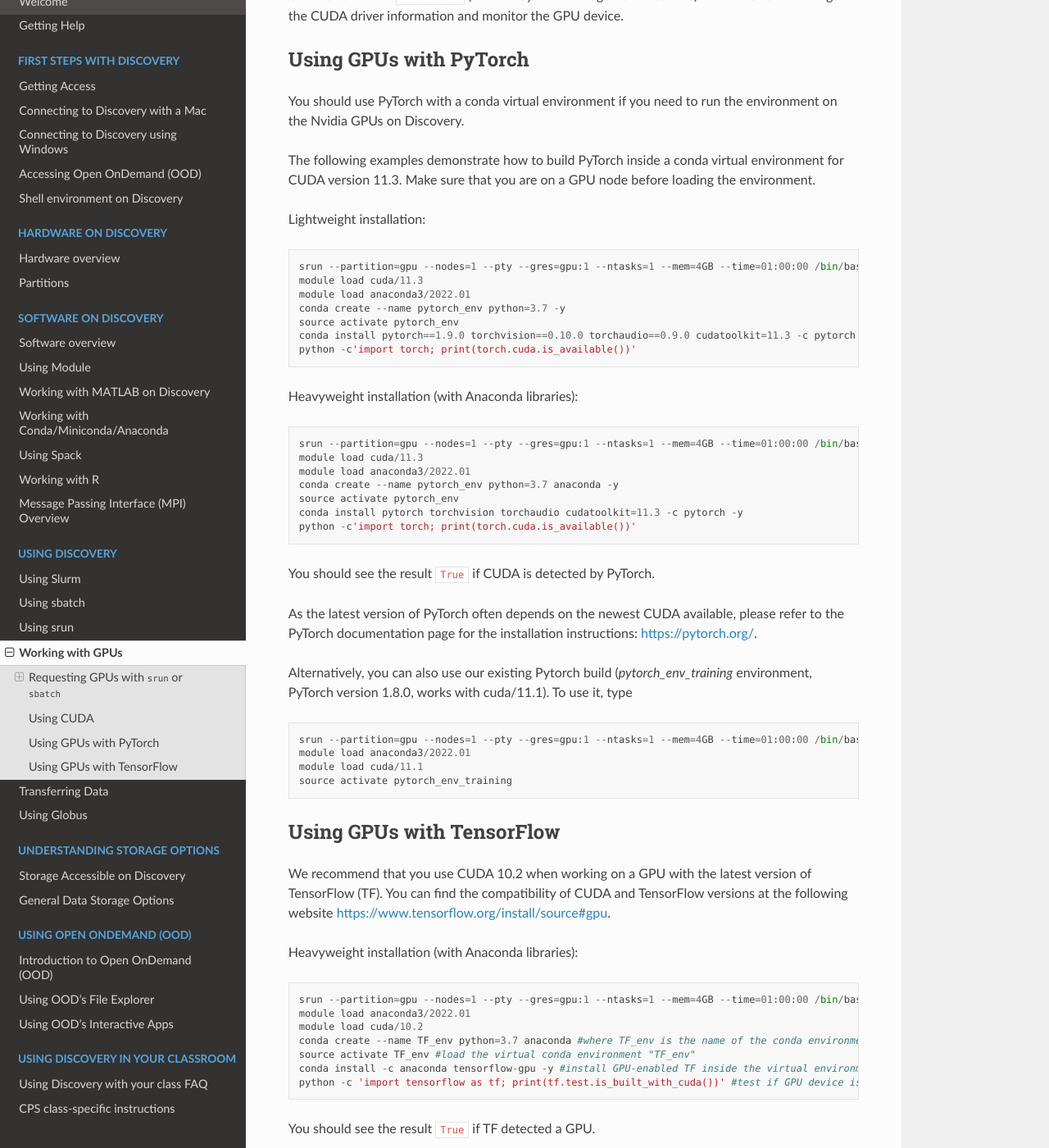
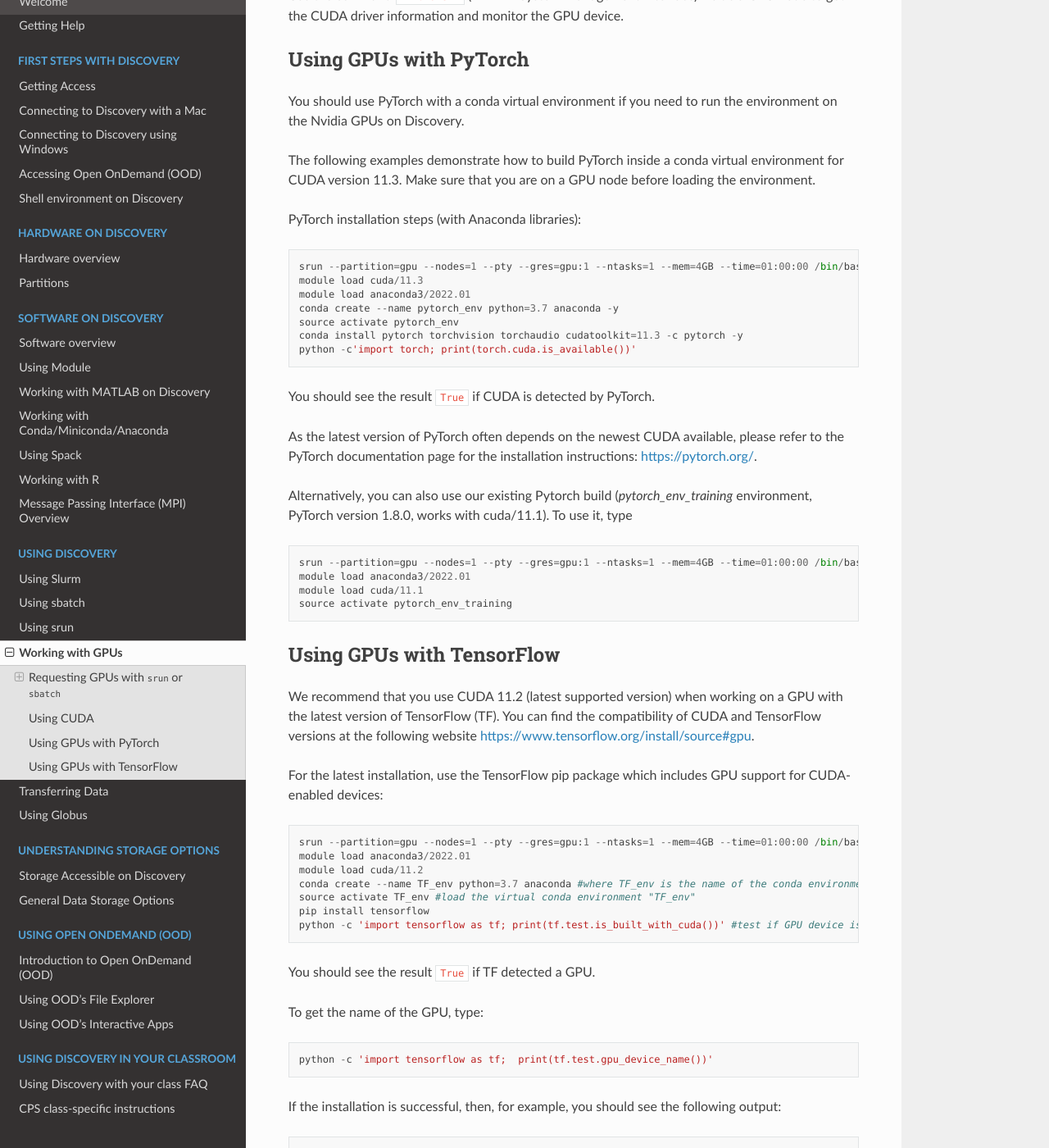
Before and after one commit to northeastern-rc/rc-public-documentation, a Sphinx documentation site: the page built from docs/source/using-discovery/workingwithgpu.rst, in a window 1280 px wide and 1400 px high, scrolled down 2496 px. Shown: the whole window at 82% size. Built offline with Sphinx 7.4.7 and the Read the Docs theme 2.0.0, drawn with Linux system fonts in a browser that asks for light colours; some of the changed text lies outside the part shown.

Commit message:
applied typo fixes

```diff
--- a/docs/source/hardware/partitions.rst
+++ b/docs/source/hardware/partitions.rst
@@ -25,7 +25,7 @@
 detailed information on the current partitions. Note that PI-owned partitions only include the hardware that those PIs own and are only accessible to the members of the PI's group.
 
 .. note::
-   In the following table, the Running Jobs Per User/Per Research Group. RAM limit is per user, across all jobs.
+   In the following table, the Running Jobs Per User/Per Research Group. Core limit and RAM limit are set per user, across all running jobs (not pending).
 
 .. list-table::
    :widths: 20 20 20 20 30 20 20 30
--- a/docs/source/storage/discovery_storage.rst
+++ b/docs/source/storage/discovery_storage.rst
@@ -21,8 +21,8 @@
  - **DESCRIPTION:** You are given a ``/scratch`` directory automatically when your Discovery account is created. Scratch is a shared space for all users. The total storage available is 1.8PB; however, while this is performant storage, it is for temporary use only. **It is not backed up.** Data on ``/scratch`` should be moved as soon as possible to another location for permanent storage. You should run your jobs from ``/scratch`` and direct your output files to your ``/scratch`` directory for best performance, but it is best practice to move your files off of scratch to avoid any potential data loss.
  - **QUOTA:** N/A
 
-**NAME:** ``/work/<yourusername>``
- - **DESCRIPTION:** Research groups can request additional storage on ``/work``. A PI can request this extra storage through the `New Storage Space request <https://bit.ly/NURC-NewStorage>`_ .
+**NAME:** ``/work/<groupname>``
+ - **DESCRIPTION:** Research groups can request additional storage on ``/work``. A PI can request this extra storage through the `New Storage Space request <https://bit.ly/NURC-NewStorage>`_ . This storage is performant and backed up and is meant for longer-term active data, and can be used by the entire research group.
 
  .. note::
-    You can also request additional general data storage if needed. See :ref:`general_storage` for details about the storage options that are not connected to Discovery, and that are available to anyone affiliated with Northeastern University.
+    Your group can also request additional general data storage if needed. See :ref:`general_storage` for details about the storage options that are not connected to Discovery, and that are available to anyone affiliated with Northeastern University. Each group can request up to **35TB** of free storage across all supplemental storage tiers: ``/work/<groupname>``, ``/research`` () and ``/nese``.
--- a/docs/source/storage/general_storage.rst
+++ b/docs/source/storage/general_storage.rst
@@ -21,12 +21,14 @@
     instruments, etc. The performance capabilities are not intended for parallel or high performance workloads.
     Data are backed up and a second copy is created. You can request storage on ``/research`` by submitting a `New Storage Space request <https://bit.ly/NURC-NewStorage>`_.
     See the section "Connecting to /research" below for information on how to connect to this storage.
-  - **QUOTA:** Up to 10TB per research group.
+  - **QUOTA:** Each group can request up to **35TB** of free storage across all supplemental storage tiers: ``/work/<groupname>``, ``/research`` () and ``/nese``.
+
 
 **NAME:** ``/nese``
   - **DESCRIPTION:** This is archival, non-performant storage that is intended for researchers
     who need to have a long-term storage option for their data.
-  - **QUOTA:** Up to 25TB per research group.
+  - **QUOTA:** Each group can request up to **35TB** of free storage across all supplemental storage tiers: ``/work/<groupname>``, ``/research`` () and ``/nese``.
+
 
 ..
      **NAME:** ``/secure``
--- a/docs/source/using-discovery/workingwithgpu.rst
+++ b/docs/source/using-discovery/workingwithgpu.rst
@@ -152,17 +152,7 @@
 
 The following examples demonstrate how to build PyTorch inside a conda virtual environment for CUDA version 11.3. Make sure that you are on a GPU node before loading the environment.
 
-Lightweight installation::
-
-  srun --partition=gpu --nodes=1 --pty --gres=gpu:1 --ntasks=1 --mem=4GB --time=01:00:00 /bin/bash
-  module load cuda/11.3
-  module load anaconda3/2022.01
-  conda create --name pytorch_env python=3.7 -y
-  source activate pytorch_env
-  conda install pytorch==1.9.0 torchvision==0.10.0 torchaudio==0.9.0 cudatoolkit=11.3 -c pytorch -c conda-forge -y
-  python -c'import torch; print(torch.cuda.is_available())'
-
-Heavyweight installation (with Anaconda libraries)::
+PyTorch installation steps (with Anaconda libraries)::
 
   srun --partition=gpu --nodes=1 --pty --gres=gpu:1 --ntasks=1 --mem=4GB --time=01:00:00 /bin/bash
   module load cuda/11.3
@@ -185,17 +175,17 @@
 
 Using GPUs with TensorFlow
 ==========================
-We recommend that you use CUDA 10.2 when working on a GPU with the latest version of TensorFlow (TF).
+We recommend that you use CUDA 11.2 (latest supported version) when working on a GPU with the latest version of TensorFlow (TF).
 You can find the compatibility of CUDA and TensorFlow versions at the following website https://www.tensorflow.org/install/source#gpu.
 
-Heavyweight installation (with Anaconda libraries)::
+For the latest installation, use the TensorFlow pip package which includes GPU support for CUDA-enabled devices::
 
   srun --partition=gpu --nodes=1 --pty --gres=gpu:1 --ntasks=1 --mem=4GB --time=01:00:00 /bin/bash
   module load anaconda3/2022.01
-  module load cuda/10.2
+  module load cuda/11.2
   conda create --name TF_env python=3.7 anaconda #where TF_env is the name of the conda environment
   source activate TF_env #load the virtual conda environment "TF_env"
-  conda install -c anaconda tensorflow-gpu -y #install GPU-enabled TF inside the virtual environment
+  pip install tensorflow
   python -c 'import tensorflow as tf; print(tf.test.is_built_with_cuda())' #test if GPU device is detected with TF
 
 You should see the result ``True`` if TF detected a GPU.
```
Also changed, not shown: other parts of docs/source/hardware/partitions.rst (+1 -1 lines), other parts of docs/source/using-discovery/workingwithgpu.rst (+1 -1 lines).
